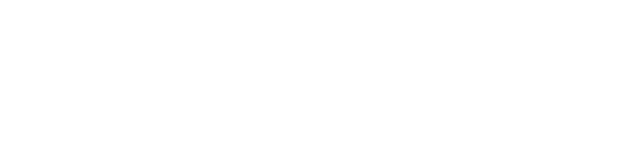
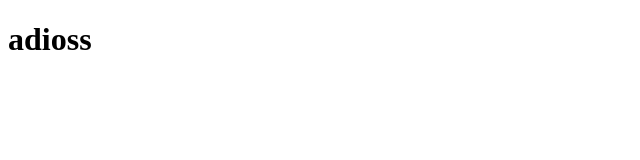
Before and after one commit to Osote-Star/My-Osito-Folder, a plain HTML site: page index.html in a window 1280 px wide. Shown: the whole page, without its empty margins (0-640 px from the left). Drawn offline with Linux system fonts and the light colour scheme.

Commit message:
Asi nomas quedo

```diff
--- a/index.html
+++ b/index.html
@@ -6,6 +6,6 @@
   <title>Document</title>
 </head>
 <body>
-
+  <h1>adioss</h1>
 </body>
 </html>
```
